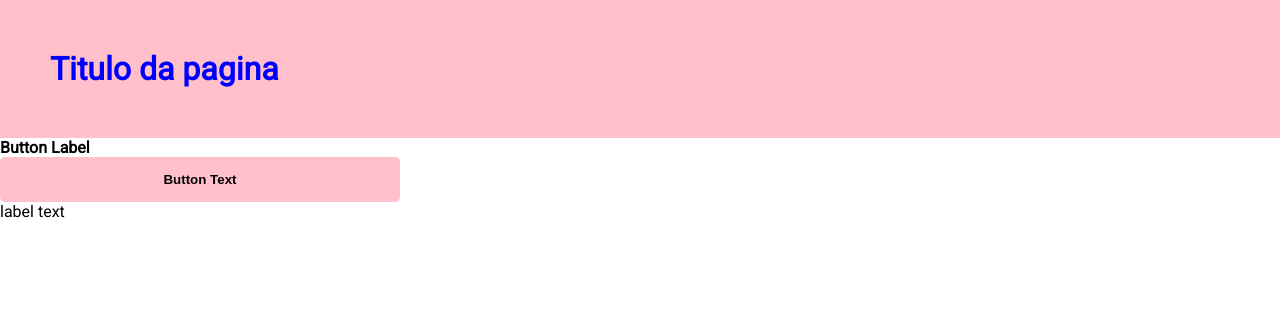
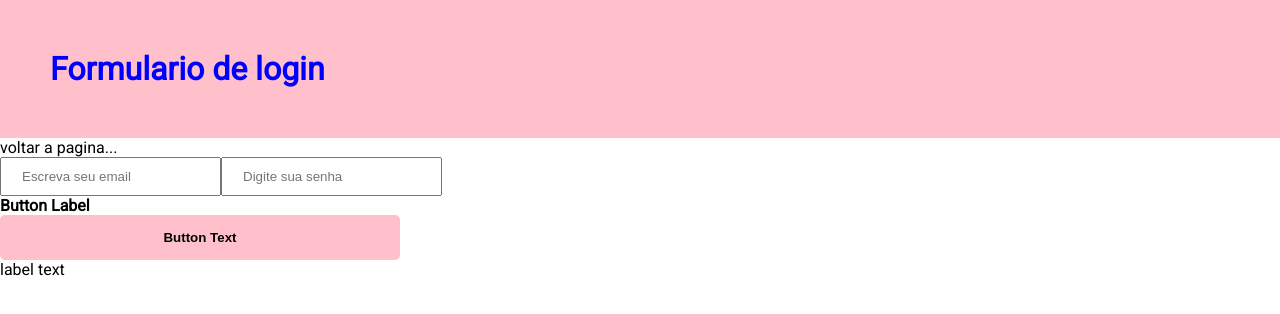
Before and after one commit to Jhon-Byron/Iniciando-Projeto, a Next.js app: page / in a window 1280 px wide. Shown: the top 314 px of the page. Built offline with nearby package versions, Linux system fonts and the light colour scheme.

Commit message:
Criado onClick

```diff
--- a/pages/index.jsx
+++ b/pages/index.jsx
@@ -1,11 +1,21 @@
 import Title from '../src/components/title/Title'
 import Button from '../src/components/button/button'
+import Input from '../src/components/input/input'
 
 export default function HomePage() {
+  const HandleLabelClick = () => {
+    console.log('clicou aqui')
+  }
+
   return (
     <>
-      <Title>Titulo da pagina</Title>
-      <Button>Botao</Button>
+      <Title onClick={HandleLabelClick}>Formulario de login</Title>
+      <label onClick={HandleLabelClick}>voltar a pagina...</label>
+      <form>
+        <Input type="email" placeholder="Escreva seu email" />
+        <Input type="password" placeholder="Digite sua senha" />
+        <Button onClick={HandleLabelClick}>Botao</Button>
+      </form>
       <label>label text</label>
     </>
   )
--- /dev/null
+++ b/src/components/input/input.jsx
@@ -0,0 +1,9 @@
+import styled from 'styled-components'
+
+const StyledInput = styled.input`
+  padding: 10px 20px;
+`
+
+export default function Input(props) {
+  return <StyledInput {...props} />
+}
--- a/src/components/title/Title.jsx
+++ b/src/components/title/Title.jsx
@@ -7,5 +7,5 @@
 `
 
 export default function Title(props) {
-  return <StyledTitle>{props.children}</StyledTitle>
+  return <StyledTitle onClick={props.onClick}>{props.children}</StyledTitle>
 }
```
